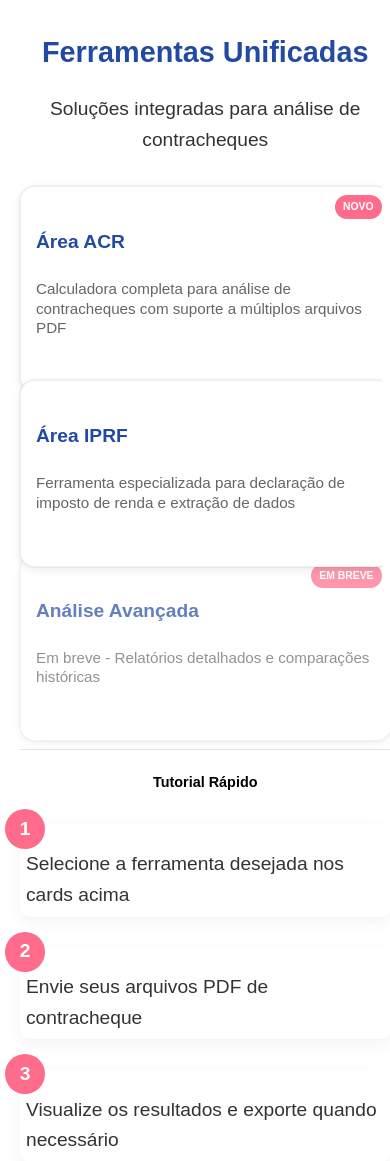
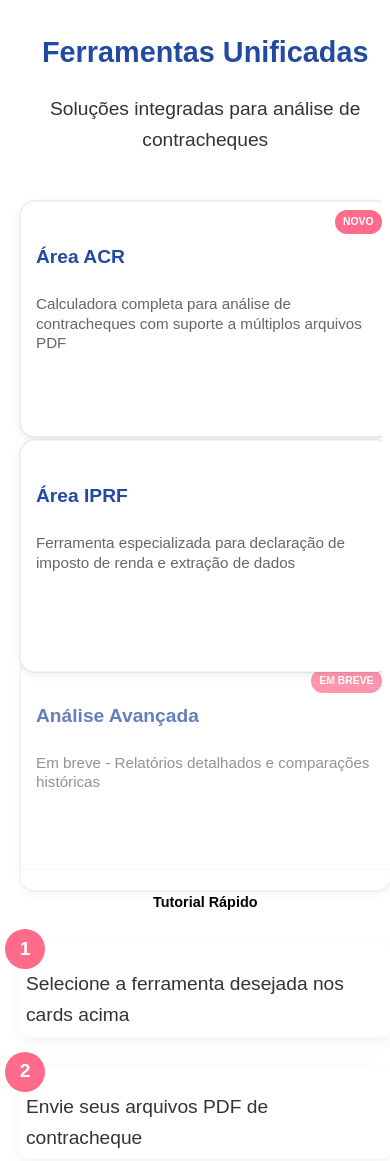
Before and after one commit to JennyGD1/AreaACR, a Flask app: page / in a window 390 px wide. Shown: the part 148-1309 px from the top of the page. Run offline with Flask 3, Linux system fonts and the light colour scheme.

Commit message:
Update inicio.css

```diff
--- a/static/css/pages/inicio.css
+++ b/static/css/pages/inicio.css
@@ -297,10 +297,13 @@
     }
 
     .feature-card {
-        margin: 0;
+        margin: 15px 0; /* 15px em cima/baixo, 0 nas laterais */
         box-shadow: 0 0 0 1px rgba(0,0,0,0.05), /* Borda interna */
                     0 3px 10px rgba(0,0,0,0.08); /* Sombra externa */
-}
+   }
+   .feature-card:not(:first-child) {
+        margin-top: 30px; /* Espaço maior acima (exceto no primeiro) */
+    }
 
     .feature-badge {
         top: 8px;
```
